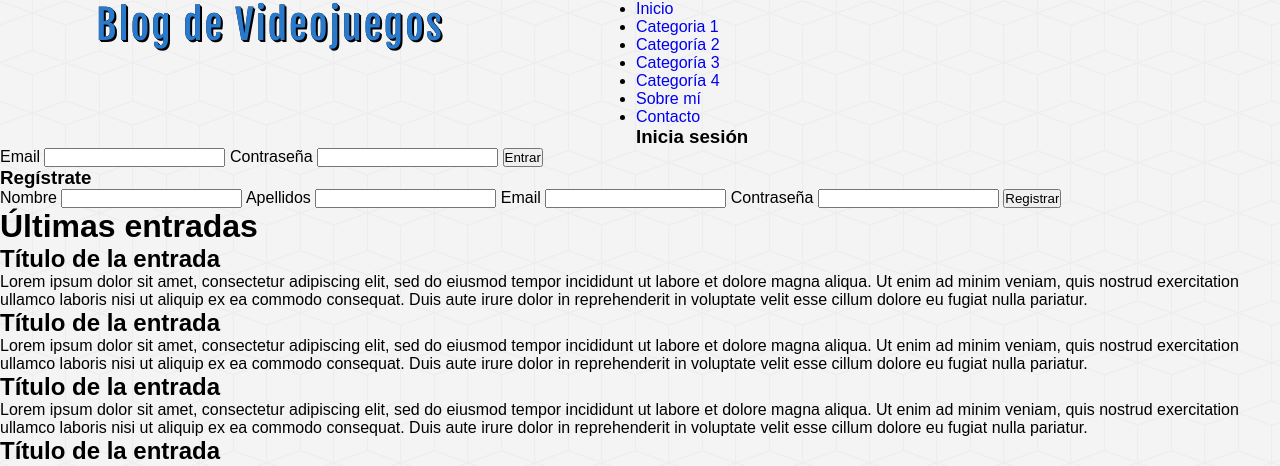
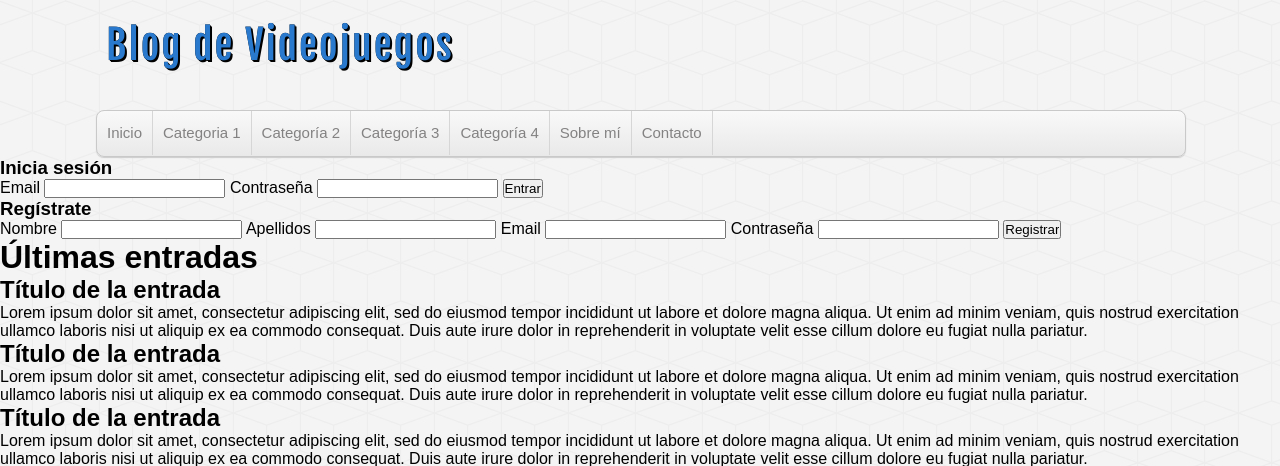
Before and after one commit to alvag/blog-php, a PHP site: page / in a window 1280 px wide. Shown: the top 466 px of the page. Run offline with PHP 8.4, Linux system fonts and the light colour scheme.

Commit message:
Estilos CSS del menú

```diff
--- a/assets/css/styles.css
+++ b/assets/css/styles.css
@@ -21,6 +21,7 @@ body {
     background: url(../img/cubes.png) #F4F4F4;
 }
 
+/* start header */
 header {
     width: 85%;
     height: auto;
@@ -28,10 +29,11 @@ header {
     margin: 0 auto;
 }
 
+/* start logo */
 .logo {
     float: left;
     width: 540px;
-    height: 140px;
+    height: 110px;
 }
 
 .logo a {
@@ -41,9 +43,50 @@ header {
     color: #2979CD;
     text-shadow: 0 0 0 black, 1px 1px 0 black, 2px 2px 0 black;
     transition: all 500ms;
+    line-height: 90px;
+    margin-left: 10px;
 }
 
 .logo a:hover {
     cursor: pointer;
     text-shadow: 0 0 0 black, -1px -1px 0 black, -2px -2px 0 black;
 }
+
+/* end logo */
+
+/* start menu */
+.menu {
+    clear: both;
+    width: 100%;
+    height: 45px;
+    background: linear-gradient(to bottom, #F9F9F9F9 0, #E9E9E9 100%);
+    border: 1px solid #C9C9C9;
+    border-radius: 8px;
+    box-shadow: 0px 1px 1px #ccc;
+    overflow: hidden;
+}
+
+.menu ul {
+    list-style: none;
+}
+
+.menu ul li {
+    float: left;
+    line-height: 44px;
+    border-right: 1px solid #D6D6D6;
+}
+
+.menu ul li a {
+    display: block;
+    padding-left: 10px;
+    padding-right: 10px;
+    font-size: 15px;
+    color: #838282;
+}
+
+.menu ul li a:hover{
+    background: linear-gradient(to bottom, #f2f2f2 0px, #dad9d4 100%);
+}
+/* end menu */
+
+/* end header */
--- a/index.php
+++ b/index.php
@@ -16,7 +16,7 @@
         </div>
 
         <!-- start menu -->
-        <nav>
+        <nav class="menu">
             <ul>
                 <li><a href="index.php">Inicio</a></li>
                 <li><a href="index.php">Categoria 1</a></li>
@@ -27,6 +27,7 @@
                 <li><a href="/">Contacto</a></li>
             </ul>
         </nav>
+        <div class="clearfix"></div>
         <!-- end menu -->
 
     </header>
```
